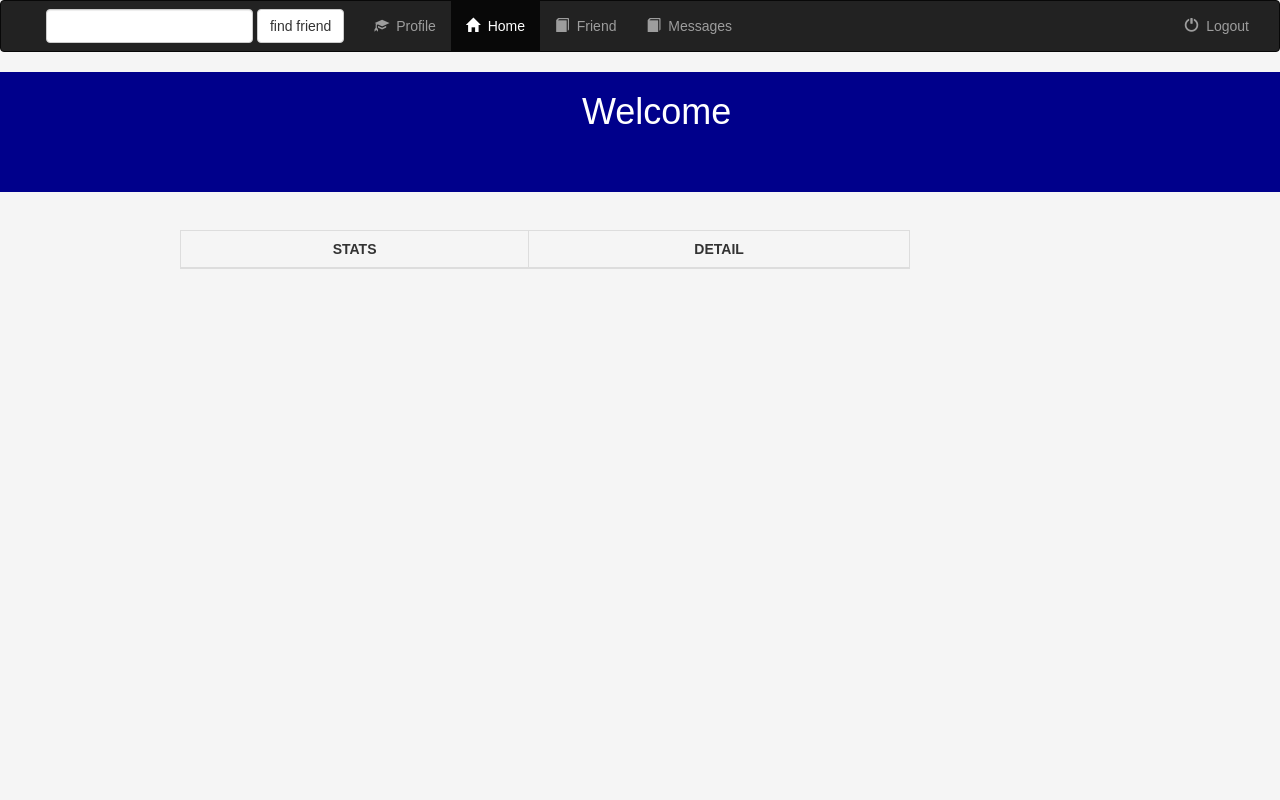
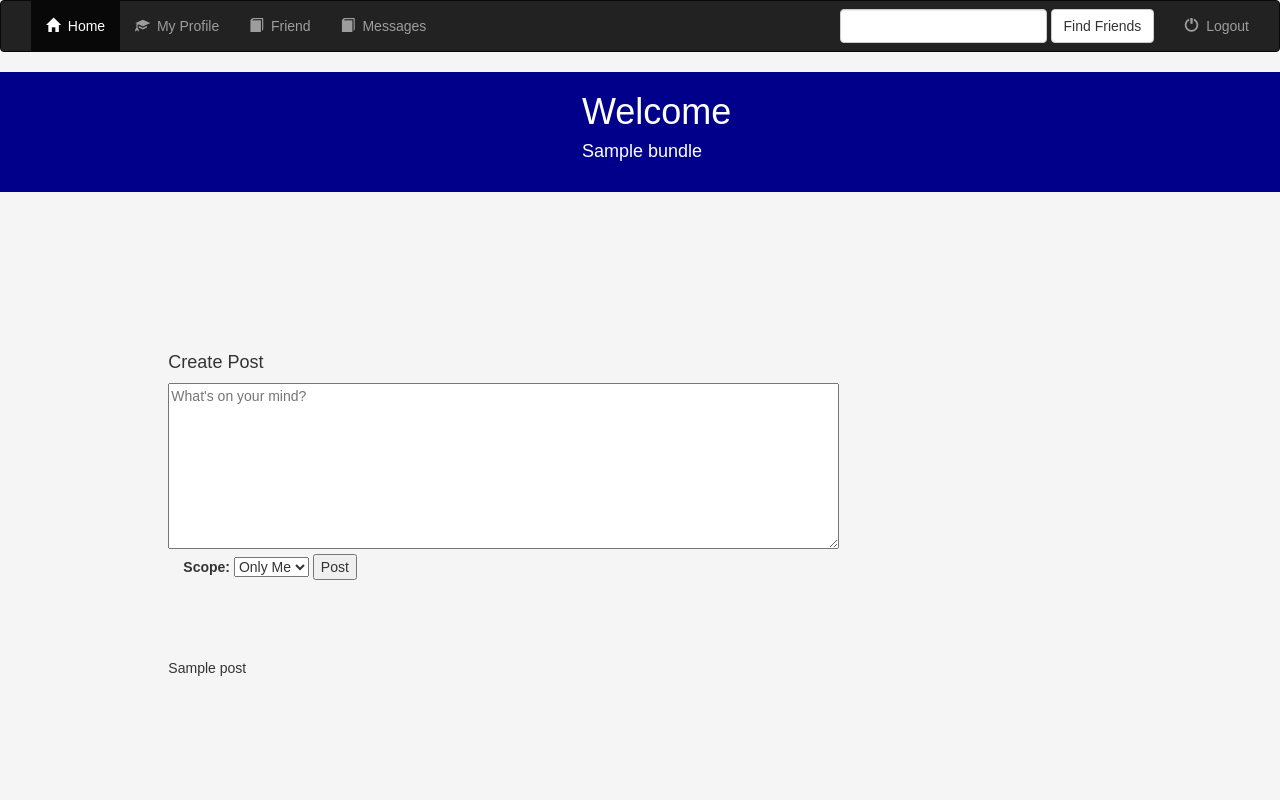
Before and after one commit to uditp26/fcs-socialnetwork, a Django app: template casual_user/templates/casual_user/homepage.html in a window 1280 px wide; the page is wider, and only the part inside the window is pictured. Run offline with Django 3.2, Linux system fonts and the light colour scheme; tables that the repository leaves empty hold one stand-in row (values such as "Sample post"); the template is opened without the code that fills it: values that come from a table or form of the project are taken from there, most other values are stand-ins (such as "Sample title", 1, 10 or a date in 2020); lists and menus that the app fills with data are empty; some libraries are stand-ins or nearby versions.

Commit message:
Post functionality with scope.

```diff
--- a/casual_user/templates/casual_user/base.html
+++ b/casual_user/templates/casual_user/base.html
@@ -27,24 +27,18 @@
                 <div class="collapse navbar-collapse" id="topNavBar">
                     <ul class="nav navbar-nav">
 
-                        <form class="navbar-form navbar-left" role="search" method="get" action="#">
-                            <div class="form-group">
-                                <input type="text" class="form-control" name="q" value="">
-                            </div>
-                            <button type="submit" class="btn btn-default">find friend</button>
-                        </form>
-
-
-                        <li class="">
-                            <a href="#">
-                                <span class="glyphicon glyphicon-education" aria-hidden="true"></span>&nbsp; Profile
-                            </a>
-                        </li>
-                        <li class="active">
+                       <li class="active">
                             <a href="{% url 'casual_user:homepage' %}">
                                 <span class="glyphicon glyphicon-home" aria-hidden="true"></span>&nbsp; Home
                             </a>
                         </li>
+
+                        <li class="">
+                            <a href="{% url 'casual_user:myprofile' %}">
+                                <span class="glyphicon glyphicon-education" aria-hidden="true"></span>&nbsp; My Profile
+                            </a>
+                        </li>
+
                         <li class="">
                             <a href="#">
                                 <span class="glyphicon glyphicon-book" aria-hidden="true"></span>&nbsp; Friend
@@ -55,25 +49,20 @@
                                 <span class="glyphicon glyphicon-book" aria-hidden="true"></span>&nbsp; Messages
                             </a>
                         </li>
+
                     </ul>
 
 
 
                     <ul class="nav navbar-nav navbar-right">
-                        <!-- <li class="dropdown">
-                            <a href="#" class="dropdown-toggle" data-toggle="dropdown">&nbsp;<span class="glyphicon glyphicon-user"></span> My Profile <span class="caret"></span></a>
-                            <ul class="dropdown-menu">
-                                <li>
-                                    <a href="#">Option1</a>
-                                </li>
-                                <li>
-                                    <a href="#">Option1</a>
-                                </li>
-                                <li>
-                                    <a href="#">Option1</a>
-                                </li>
-                            </ul>
-                        </li> -->
+
+                        <form class="navbar-form navbar-left" role="search" method="get" action="#">
+                            <div class="form-group">
+                                <input type="text" class="form-control" name="q" value="">
+                            </div>
+                            <button type="submit" class="btn btn-default">Find Friends</button>
+                        </form>
+
                         <li class="">
                             <a href="{% url 'login:logout' %}">
                                 <span class="glyphicon glyphicon-off" aria-hidden="true"></span>&nbsp; Logout
--- a/casual_user/templates/casual_user/homepage.html
+++ b/casual_user/templates/casual_user/homepage.html
@@ -5,28 +5,60 @@
 <div style="padding-bottom: 1cm">
 	<div class="container-fluid" style=" height: 120px; background-color: darkblue">
         <h1 style="text-indent: 15cm"><font color="white">Welcome</font></h1>
-        <h4 style="text-indent: 15cm"><font color="white">{{ current_user.name }}</font></h4>
+        <h4 style="text-indent: 15cm"><font color="white">{{ bundle.name }}</font></h4>
 	</div>
 </div>
 
-<div class="container">
-        <div class="col-sm-offset-1 col-sm-8">
-            <table class="table table-striped table-bordered text-center">
-                <thead>
-                    <tr>
-                        <th class="text-center text-uppercase">Stats</th>
-                        <th class="text-center text-uppercase">Detail</th>
-                    </tr>
-                </thead>
-                <tbody>
-                    {% for key, value in current_user.items %}
-                        <tr>
-                            <td>{{ key }}</td>
-                            <td>{{ value }}</td>
-                        </tr>
-                    {% endfor %}
-                </tbody>
-            </table>
+<div class="container" style="padding: 2cm">
+
+    <div class="card bg-dark text-white" style="padding: 1cm">
+        <h4 class="card-title">Create Post</h4>
+        <div class="card-header">
         </div>
+        <div class="card-body">
+            <form id="postForm" name="pform" method="POST">
+            {% csrf_token %}
+            <textarea name="postarea" rows="8" cols="80" form="postForm" placeholder="What's on your mind?" required></textarea>
+        </div>
+        <div class="card-footer">
+            <div class="container">
+                <label>Scope: </label>
+                <select name="level">
+                    <option value="0">Only Me</option>
+                    <option value="1">Friends</option>
+                </select>
+                <button type="submit" name="postButton">Post</button>
+            </div>
+            </form>
+        </div>
+    </div>
+
+    {% if bundle.posts %}
+
+        {% for post in bundle.posts %}
+            <div class="card bg-light text-dark" style="padding: 1cm">
+                <div class="card-header">
+                </div>
+                <div class="card-body">
+                    {{ post }}
+                </div>
+                <div class="card-footer">
+                </div>
+            </div>
+        {% endfor %}
+
+    {% else %}
+
+        <div class="card" style="padding: 1cm">
+            <div class="card-header">
+                <h2>No posts yet!</h2>
+            </div>
+            <div class="card-body">
+            </div>
+            <div class="card-footer">
+
+            </div>
+        </div>
+    {% endif %}
 </div>
 {% endblock %}
--- a/casual_user/urls.py
+++ b/casual_user/urls.py
@@ -6,4 +6,5 @@ app_name = 'casual_user'
 
 urlpatterns = [
     url(r'^$', views.HomepageView.as_view(), name='homepage'),
+    url(r'^myprofile$', views.ProfileView.as_view(), name='myprofile'),
 ]
--- a/login/templates/login/base.html
+++ b/login/templates/login/base.html
@@ -6,10 +6,12 @@
 
         {% load staticfiles %}
         <link rel="stylesheet" href="https://maxcdn.bootstrapcdn.com/bootstrap/3.4.0/css/bootstrap.min.css">
-        <link rel="stylesheet" href="https://fonts.googleapis.com/css?family=Tangerine"/>
         <link rel="stylesheet" type="text/css" href="{% static 'login/style.css' %}"/>
         <script src="https://ajax.googleapis.com/ajax/libs/jquery/3.4.1/jquery.min.js"></script>
         <script src="https://maxcdn.bootstrapcdn.com/bootstrap/3.4.0/js/bootstrap.min.js"></script>
+
+        {% block head %}
+        {% endblock %}
 
     </head>
     <body>
--- a/login/templates/login/password_reset_email.html
+++ b/login/templates/login/password_reset_email.html
@@ -1,7 +1,7 @@
 {% autoescape off %}
 To initiate the password reset process for your account, click the link below:
 
-{{ protocol }}://{{ domain }}{% url 'applogin:password_reset_confirm' uidb64=uid token=token %}
+{{ protocol }}://{{ domain }}{% url 'login:password_reset_confirm' uidb64=uid token=token %}
 
 If clicking the link above doesn't work, please copy and paste the URL in a new browser
 window instead.
```
Also changed, not shown: casual_user/models.py (+20 -0 lines), casual_user/templates/casual_user/myprofile.html (added, +32 -0 lines), casual_user/views.py (+81 -2 lines), casual_user/migrations/0001_initial.py, casual_user/migrations/0002_casualuser_user.py (added), login/migrations/0001_initial.py.
